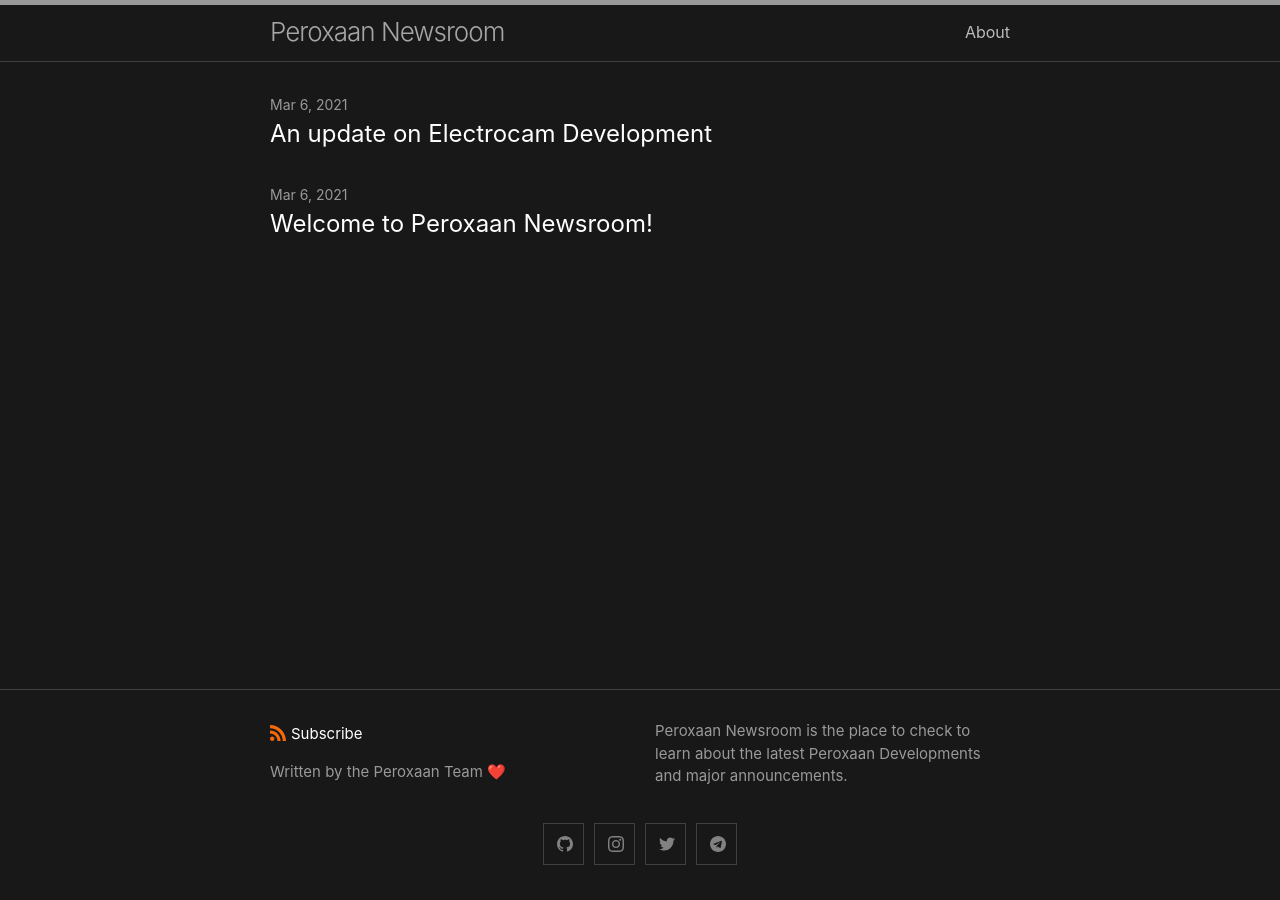
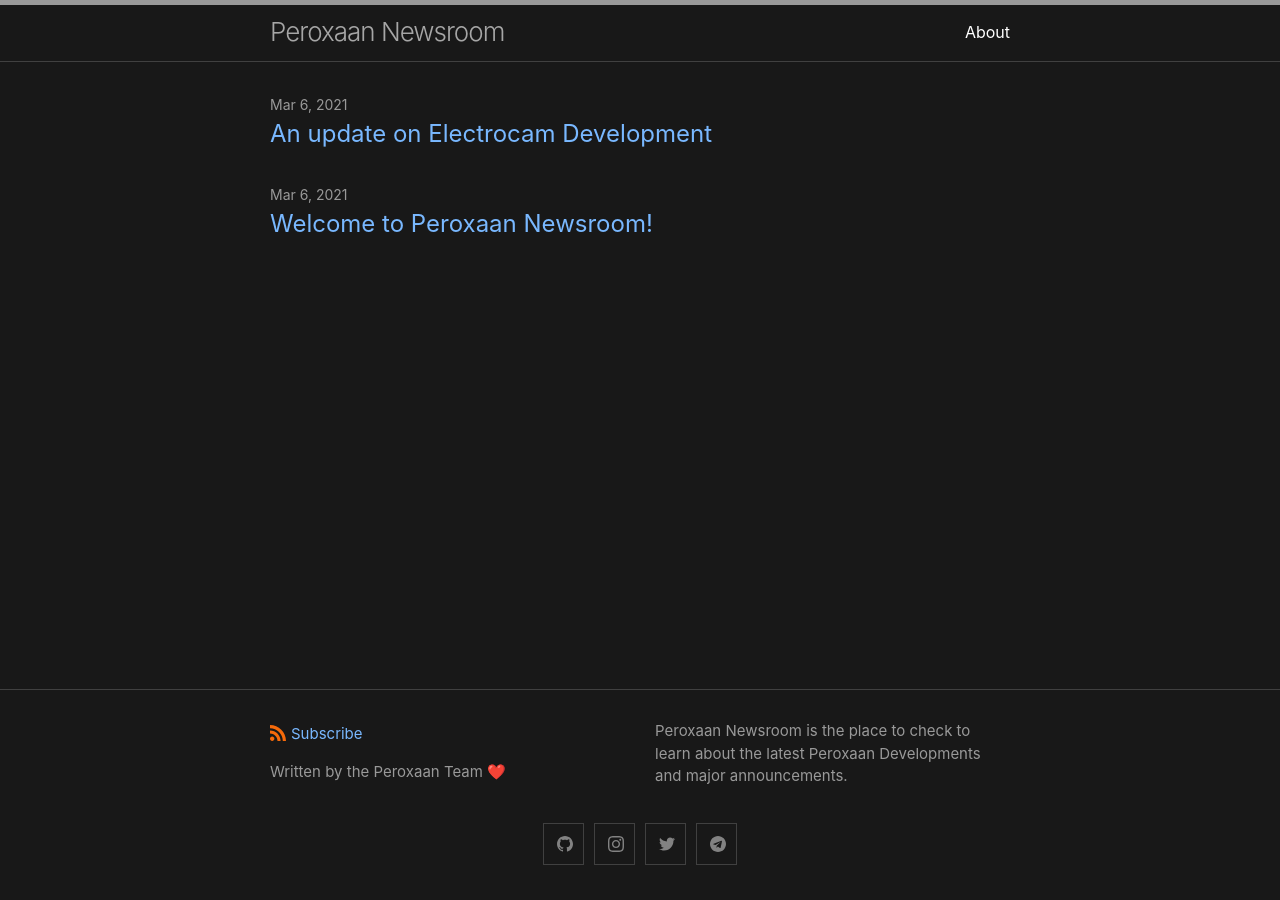
Before and after one commit to Peroxaan/peroxaan-newsroom, a Jekyll site: the page built from index.md, in a window 1280 px wide. Built offline with Jekyll 4.4.1, drawn with Linux system fonts in a browser that asks for light colours.

Commit message:
Update custom-variables.scss

```diff
--- a/_sass/minima/custom-variables.scss
+++ b/_sass/minima/custom-variables.scss
@@ -1,9 +1,9 @@
 // Placeholder to allow overriding predefined variables smoothly.
 
-//$text-color: #ffffff
+$text-color: #ffffff
 //$brand-color: #ffffff
 //$code-background-color: #ffffff
-$link-base-color: #ffffff
+//$link-base-color: #ffffff
 
 // .text-color {
 //   color: #ffffff
```
